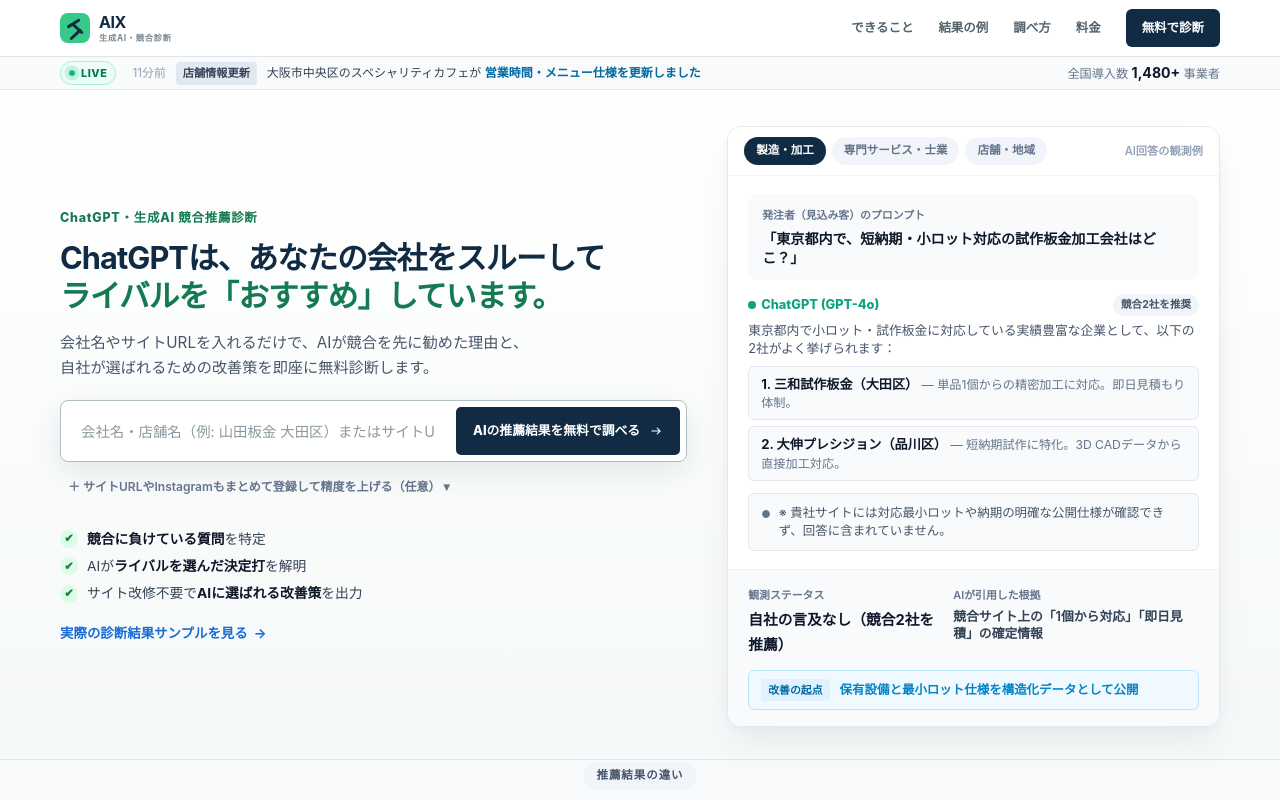
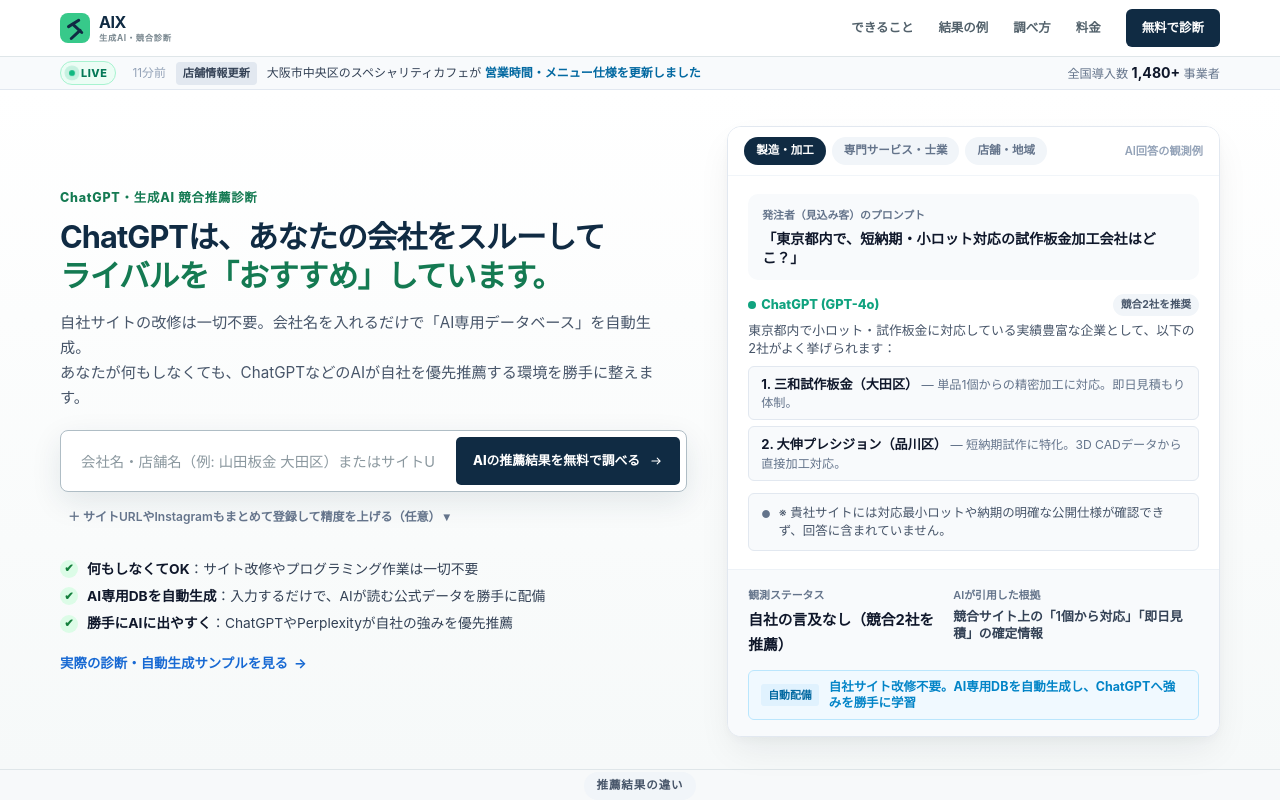
Before and after one commit to salve-de/AIX-next, a Next.js app: page / in a window 1280 px wide. Shown: the top 800 px of the page. Built offline with nearby package versions, Linux system fonts and the light colour scheme; no server answers.

Commit message:
feat(landing): 「何もしなくても勝手にAI専用DBを生成して推薦枠を獲得する」コア価値をファーストビューに反映

```diff
--- a/app/page.tsx
+++ b/app/page.tsx
@@ -24,8 +24,8 @@
                 <em>ライバルを「おすすめ」しています。</em>
               </h1>
               <p className="landing-hero-lead">
-                会社名やサイトURLを入れるだけで、AIが競合を先に勧めた理由と、<br />
-                自社が選ばれるための改善策を即座に無料診断します。
+                自社サイトの改修は一切不要。会社名を入れるだけで「AI専用データベース」を自動生成。<br />
+                あなたが何もしなくても、ChatGPTなどのAIが自社を優先推薦する環境を勝手に整えます。
               </p>
             </div>
 
@@ -34,25 +34,25 @@
               <ScanForm />
             </div>
 
-            {/* 得られる3大結果（枠線を廃止し、すっきりと読みやすいチェックリストに刷新） */}
-            <ul className="hero-feature-checks" aria-label="診断でわかる3つのこと">
+            {/* 得られる3大価値：何もしなくても勝手にDB作ってAIに出やすくする */}
+            <ul className="hero-feature-checks" aria-label="選ばれる3つの理由">
               <li>
                 <span className="check-mark">✔</span>
-                <span><strong>競合に負けている質問</strong>を特定</span>
+                <span><strong>何もしなくてOK</strong>：サイト改修やプログラミング作業は一切不要</span>
               </li>
               <li>
                 <span className="check-mark">✔</span>
-                <span>AIが<strong>ライバルを選んだ決定打</strong>を解明</span>
+                <span><strong>AI専用DBを自動生成</strong>：入力するだけで、AIが読む公式データを勝手に配備</span>
               </li>
               <li>
                 <span className="check-mark">✔</span>
-                <span>サイト改修不要で<strong>AIに選ばれる改善策</strong>を出力</span>
+                <span><strong>勝手にAIに出やすく</strong>：ChatGPTやPerplexityが自社の強みを優先推薦</span>
               </li>
             </ul>
 
             {/* 診断見本リンク */}
             <div className="hero-sample-link-wrapper">
-              <Link className="hero-sample-link" href="/result?sample=1">実際の診断結果サンプルを見る <span aria-hidden="true">→</span></Link>
+              <Link className="hero-sample-link" href="/result?sample=1">実際の診断・自動生成サンプルを見る <span aria-hidden="true">→</span></Link>
             </div>
           </div>
 
--- a/components/product-visuals.tsx
+++ b/components/product-visuals.tsx
@@ -17,7 +17,7 @@
       aiNote: "※ 貴社サイトには対応最小ロットや納期の明確な公開仕様が確認できず、回答に含まれていません。",
       statusVal: "自社の言及なし（競合2社を推薦）",
       evidenceDesc: "競合サイト上の「1個から対応」「即日見積」の確定情報",
-      actionDesc: "保有設備と最小ロット仕様を構造化データとして公開",
+      actionDesc: "自社サイト改修不要。AI専用DBを自動生成し、ChatGPTへ強みを勝手に学習",
     },
     service: {
       query: "「親身に個別相談に乗ってくれる、相続専門の信頼できる税理士事務所は？」",
@@ -29,7 +29,7 @@
       aiNote: "※ 貴社サイトは個別対応の実績や料金体系がAIに読み取れず、比較候補から外れています。",
       statusVal: "自社の言及なし（他社を優先推薦）",
       evidenceDesc: "公式料金プランと「初回直接面談」の確定情報",
-      actionDesc: "個別伴走の強みと対応仕様を公式台帳としてAIへ提供",
+      actionDesc: "自社サイト改修不要。AI専用DBを自動生成し、個別伴走の強みを勝手に学習",
     },
     local: {
       query: "「近隣で休日の急患や夜間診療に対応しているクリニックはある？」",
@@ -41,7 +41,7 @@
       aiNote: "※ 貴院の診療時間や受付仕様のデータがAIクローラーに正しく伝達されていません。",
       statusVal: "自社の言及なし（大手ポータルが優先）",
       evidenceDesc: "Schema構造化された診療カレンダーと受付時間",
-      actionDesc: "正確な診療仕様をAIクローラー向け標準形式で公開",
+      actionDesc: "自社サイト改修不要。AI専用DBを自動生成し、最新の診療仕様を勝手に公開",
     },
   };
 
@@ -122,7 +122,7 @@
           </div>
         </div>
         <div className="report-action-row">
-          <span className="action-tag">改善の起点</span>
+          <span className="action-tag">自動配備</span>
           <span className="action-desc">{current.actionDesc}</span>
         </div>
       </div>
```
Also changed, not shown: app/globals.css.
